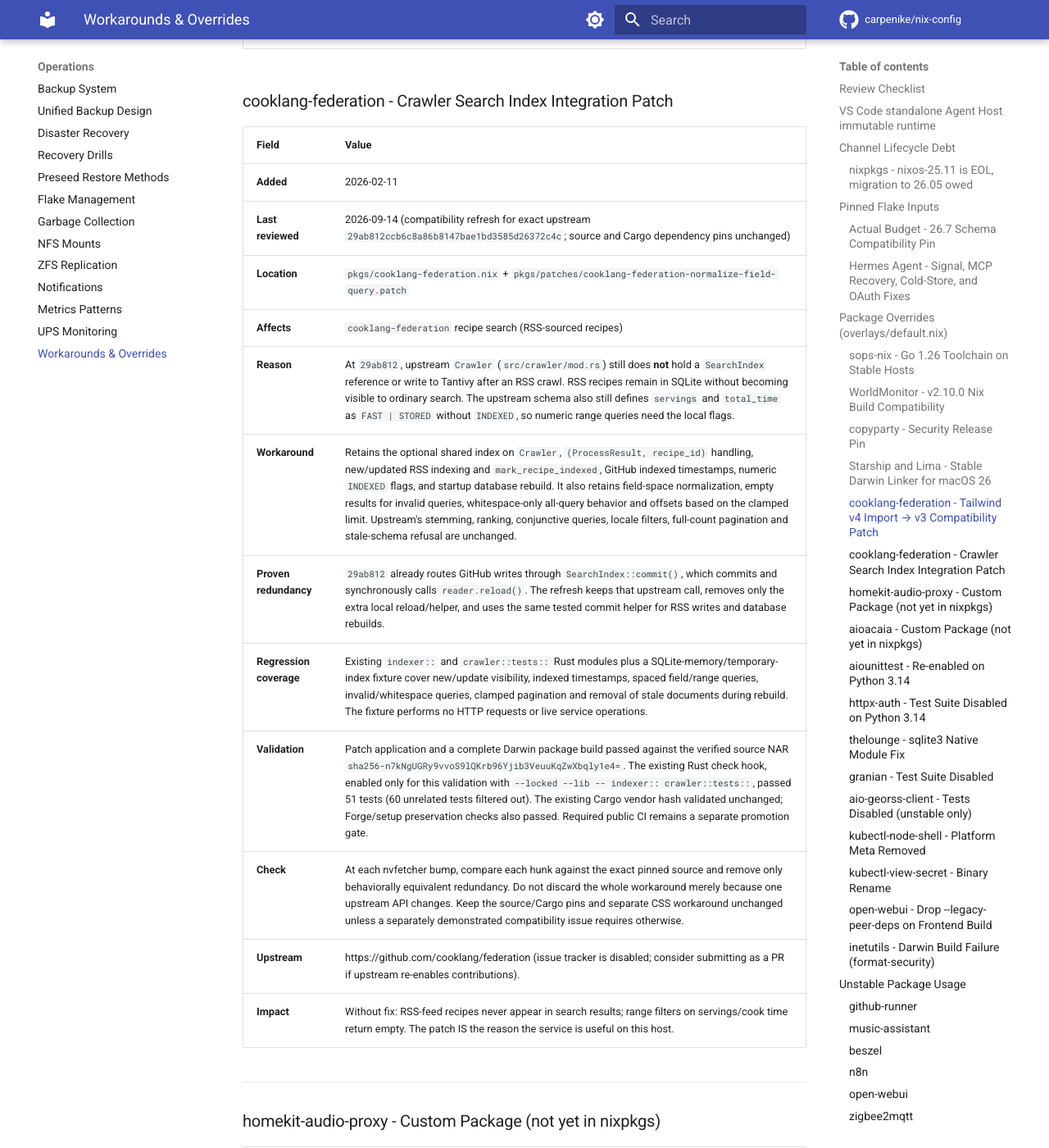
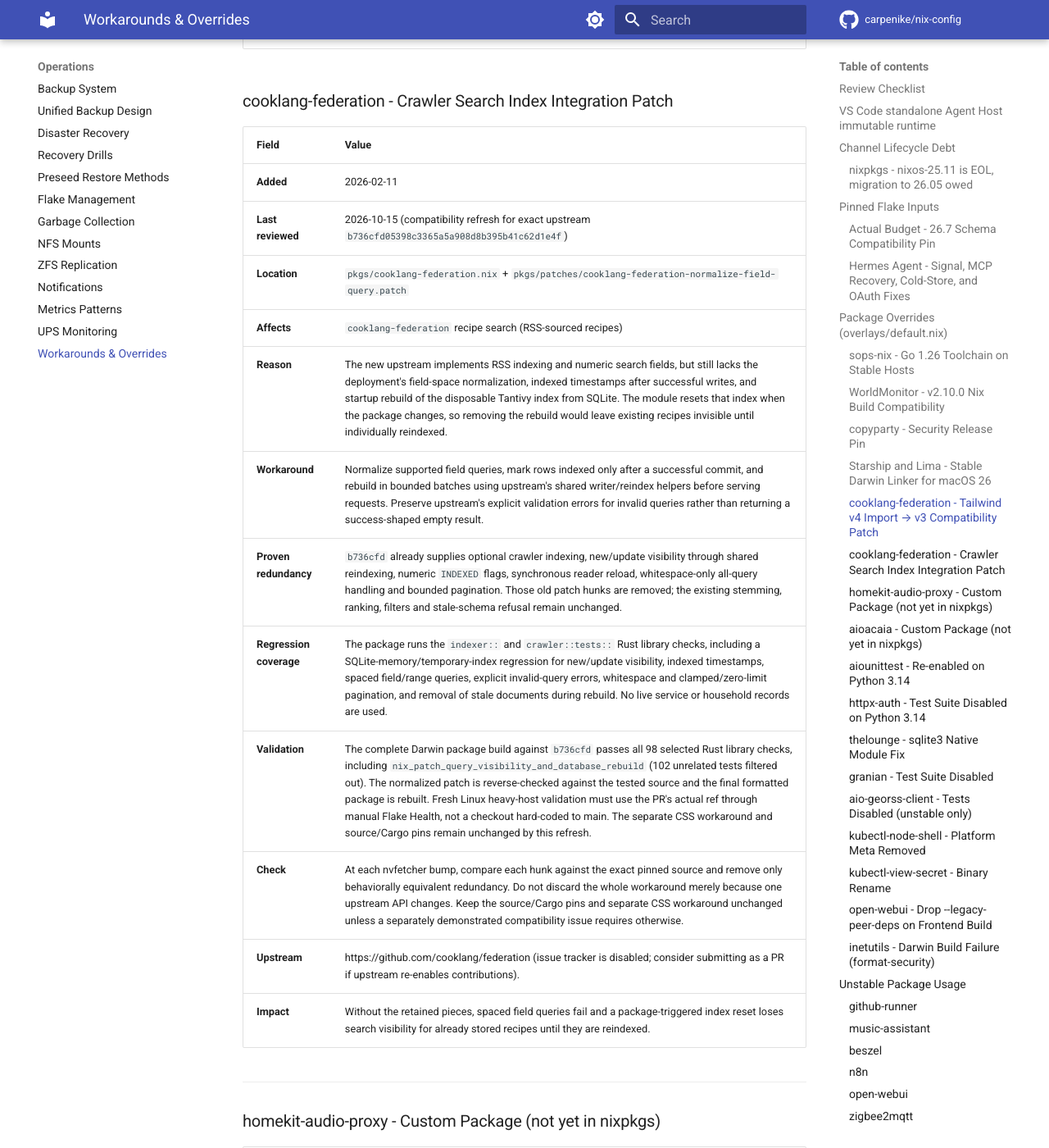
Before and after one commit to carpenike/nix-config, an MkDocs documentation site: the page built from docs/workarounds.md, in a window 1280 px wide and 1400 px high, scrolled down 9082 px. Shown: the whole window at 82% size. Built offline with MkDocs 1.6.1 and Material for MkDocs 9.7.7, drawn with Linux system fonts in a browser that asks for light colours; comment, search, counter and statistics services are not loaded.

Commit message:
fix(cooklang): refresh indexed-search patch for the new source
Remove only upstream-covered RSS/numeric-search hunks, preserve normalization, post-commit indexed timestamps and startup rebuilds, and run 98 selected Rust regressions in the package build. Make manual Flake Health honor its selected ref with ref-scoped concurrency, instead of falsely rebuilding main.

Co-authored-by: Copilot <223556219+Copilot@users.noreply.github.com>
Copilot-Session: fe3feb55-e8e8-4aa6-9594-13af56bef58c

```diff
--- a/docs/workarounds.md
+++ b/docs/workarounds.md
@@ -159,17 +159,17 @@ as everything else in this file.
 | Field | Value |
 |-------|-------|
 | **Added** | 2026-02-11 |
-| **Last reviewed** | 2026-09-14 (compatibility refresh for exact upstream `29ab812ccb6c8a86b8147bae1bd3585d26372c4c`; source and Cargo dependency pins unchanged) |
+| **Last reviewed** | 2026-10-15 (compatibility refresh for exact upstream `b736cfd05398c3365a5a908d8b395b41c62d1e4f`) |
 | **Location** | `pkgs/cooklang-federation.nix` + `pkgs/patches/cooklang-federation-normalize-field-query.patch` |
 | **Affects** | `cooklang-federation` recipe search (RSS-sourced recipes) |
-| **Reason** | At `29ab812`, upstream `Crawler` (`src/crawler/mod.rs`) still does **not** hold a `SearchIndex` reference or write to Tantivy after an RSS crawl. RSS recipes remain in SQLite without becoming visible to ordinary search. The upstream schema also still defines `servings` and `total_time` as `FAST | STORED` without `INDEXED`, so numeric range queries need the local flags. |
-| **Workaround** | Retains the optional shared index on `Crawler`, `(ProcessResult, recipe_id)` handling, new/updated RSS indexing and `mark_recipe_indexed`, GitHub indexed timestamps, numeric `INDEXED` flags, and startup database rebuild. It also retains field-space normalization, empty results for invalid queries, whitespace-only all-query behavior and offsets based on the clamped limit. Upstream's stemming, ranking, conjunctive queries, locale filters, full-count pagination and stale-schema refusal are unchanged. |
-| **Proven redundancy** | `29ab812` already routes GitHub writes through `SearchIndex::commit()`, which commits and synchronously calls `reader.reload()`. The refresh keeps that upstream call, removes only the extra local reload/helper, and uses the same tested commit helper for RSS writes and database rebuilds. |
-| **Regression coverage** | Existing `indexer::` and `crawler::tests::` Rust modules plus a SQLite-memory/temporary-index fixture cover new/update visibility, indexed timestamps, spaced field/range queries, invalid/whitespace queries, clamped pagination and removal of stale documents during rebuild. The fixture performs no HTTP requests or live service operations. |
-| **Validation** | Patch application and a complete Darwin package build passed against the verified source NAR `sha256-n7kNgUGRy9vvoS9lQKrb96Yjib3VeuuKqZwXbqly1e4=`. The existing Rust check hook, enabled only for this validation with `--locked --lib -- indexer:: crawler::tests::`, passed 51 tests (60 unrelated tests filtered out). The existing Cargo vendor hash validated unchanged; Forge/setup preservation checks also passed. Required public CI remains a separate promotion gate. |
+| **Reason** | The new upstream implements RSS indexing and numeric search fields, but still lacks the deployment's field-space normalization, indexed timestamps after successful writes, and startup rebuild of the disposable Tantivy index from SQLite. The module resets that index when the package changes, so removing the rebuild would leave existing recipes invisible until individually reindexed. |
+| **Workaround** | Normalize supported field queries, mark rows indexed only after a successful commit, and rebuild in bounded batches using upstream's shared writer/reindex helpers before serving requests. Preserve upstream's explicit validation errors for invalid queries rather than returning a success-shaped empty result. |
+| **Proven redundancy** | `b736cfd` already supplies optional crawler indexing, new/update visibility through shared reindexing, numeric `INDEXED` flags, synchronous reader reload, whitespace-only all-query handling and bounded pagination. Those old patch hunks are removed; the existing stemming, ranking, filters and stale-schema refusal remain unchanged. |
+| **Regression coverage** | The package runs the `indexer::` and `crawler::tests::` Rust library checks, including a SQLite-memory/temporary-index regression for new/update visibility, indexed timestamps, spaced field/range queries, explicit invalid-query errors, whitespace and clamped/zero-limit pagination, and removal of stale documents during rebuild. No live service or household records are used. |
+| **Validation** | The complete Darwin package build against `b736cfd` passes all 98 selected Rust library checks, including `nix_patch_query_visibility_and_database_rebuild` (102 unrelated tests filtered out). The normalized patch is reverse-checked against the tested source and the final formatted package is rebuilt. Fresh Linux heavy-host validation must use the PR's actual ref through manual Flake Health, not a checkout hard-coded to main. The separate CSS workaround and source/Cargo pins remain unchanged by this refresh. |
 | **Check** | At each nvfetcher bump, compare each hunk against the exact pinned source and remove only behaviorally equivalent redundancy. Do not discard the whole workaround merely because one upstream API changes. Keep the source/Cargo pins and separate CSS workaround unchanged unless a separately demonstrated compatibility issue requires otherwise. |
 | **Upstream** | https://github.com/cooklang/federation (issue tracker is disabled; consider submitting as a PR if upstream re-enables contributions). |
-| **Impact** | Without fix: RSS-feed recipes never appear in search results; range filters on servings/cook time return empty. The patch IS the reason the service is useful on this host. |
+| **Impact** | Without the retained pieces, spaced field queries fail and a package-triggered index reset loses search visibility for already stored recipes until they are reindexed. |
 
 ---
 
```
Also changed, not shown: 3 other files.
